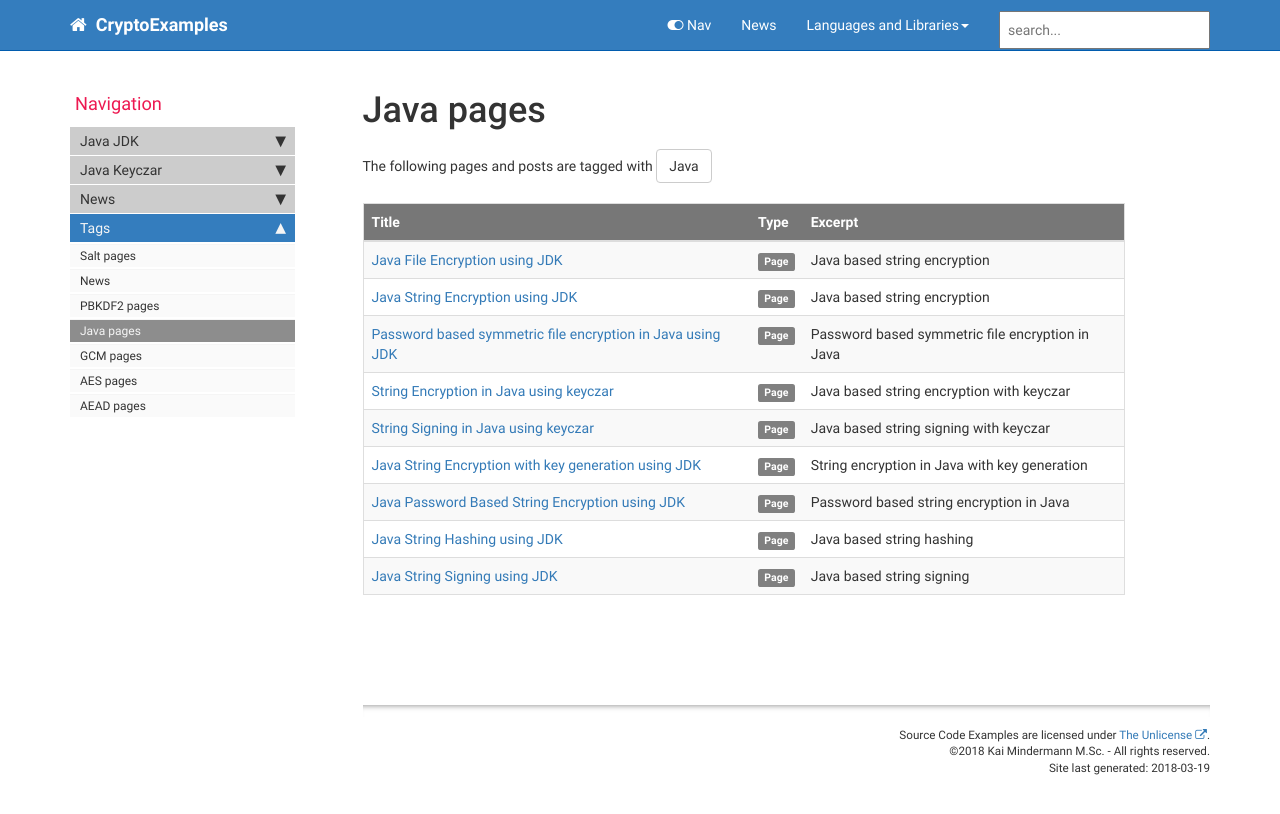
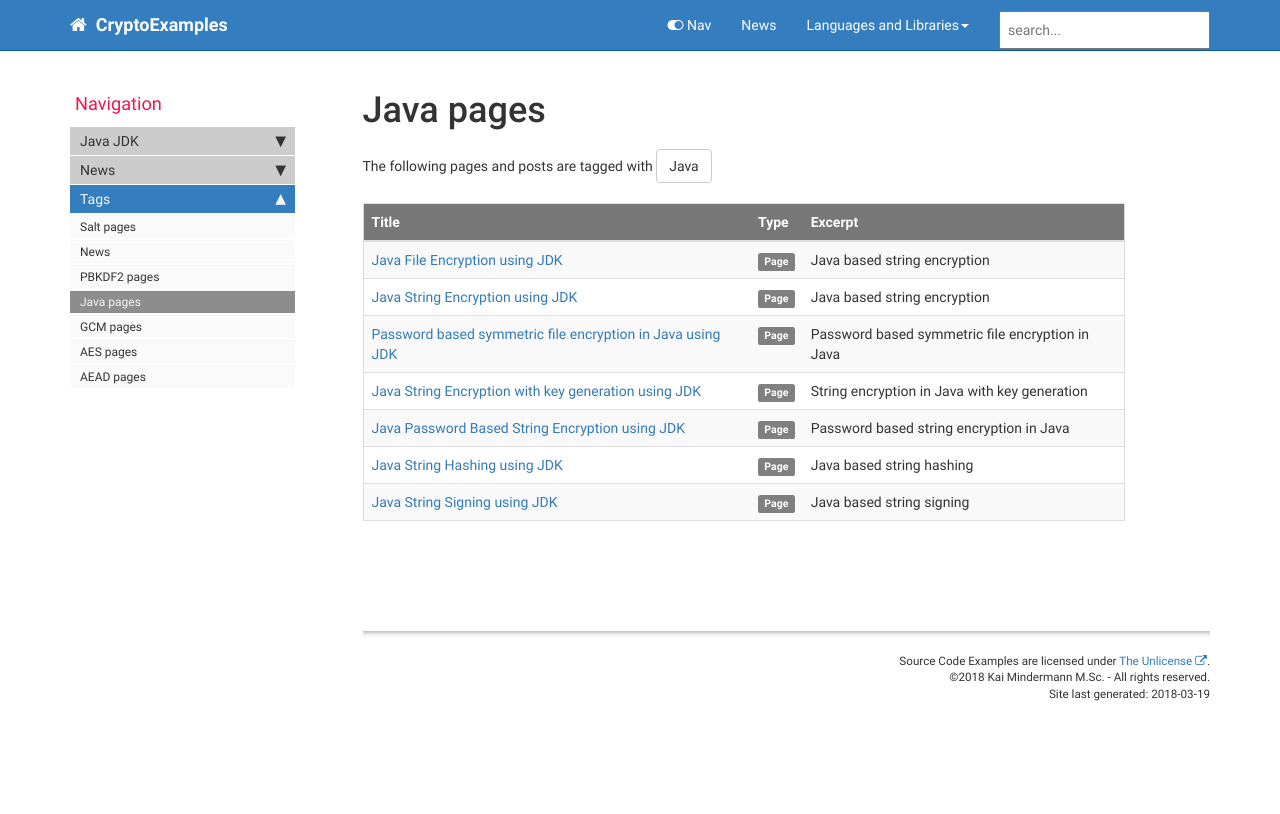
Before and after one commit to cryptoexamples/CryptoExamples, a Jekyll site: the page built from pages/tags/tag_Java.md, in a window 1280 px wide. Shown: the top 814 px of the page. Built offline with Jekyll 4.4.1, drawn with Linux system fonts in a browser that asks for light colours; nearby versions of some CDN libraries; comment, search, counter and statistics services are not loaded.

Commit message:
update submodul to point to newest commit (#8)
* update submodule

* move files into submodule

* move files into submodule

* adjust relative path to new file location

* adds comments for exclude behavior

````diff
--- a/_config.yml
+++ b/_config.yml
@@ -32,13 +32,19 @@ port: 4000
 # the port where the preview is rendered. You can leave this as is unless you have other Jekyll builds using this same port that might cause conflicts. in that case, use another port such as 4006.
 
 exclude:
+  # Exclude special subdirectories from build.
+  # These commmented out excludes do currently not work. If jekyll fixes the bug (https://github.com/jekyll/jekyll/issues/4791)
+  # that corrects the exclude/include behavior, the following can be used instead the "hardcoded" subdirectories
+  # - "*.yml"
+  # - "**.html"
+  # - "*/*/*/*"
+  - pages/java/java-crypto-examples/
+  - pages/java-keyczar/java-keyczar-crypto-examples/
+  # these are the files and directories that jekyll will exclude from the build
   - .idea/
   - .gitignore
   - .bundle/
   - vendor/
-  - pages/java/java-crypto-examples/
-  - pages/java-keyczar/java-keyczar-crypto-examples/
-# these are the files and directories that jekyll will exclude from the build
 
 feedback_subject_line: CryptoExamples
 
--- a/pages/java-keyczar/java_keyczar_landing_page.md
+++ /dev/null
@@ -1,19 +0,0 @@
----
-title: Java Crypto using Keyczar
-keywords: Java crypto example
-toc: false
-permalink: java_keyczar_landing_page.html
-folder: Java Keyczar
-is_landingpage: 1
----
-
-# Available Crypto Scenarios and Use Cases
-
-|                                                 | All in One                             | Easy Object oriented                 |
-|-------------------------------------------------|----------------------------------------|--------------------------------------|
-| Symmetric Encryption                            | [String Encryption ✔](java_keyczar_string_encryption_symmetric.html) |                     |
-| Asymmetric Encryption / Public Key Cryptography |                                        |                                      |
-| Key Storage                                     |                                        |                                      |
-| Hashing                                         |                                        | N/A                                  |
-| Crypto Provider Setup                           |                                        |                                      |
-| Digital Signatures                              | [String Signing ✔](java_keyczar_string_sign.html)                                       |                                      |
--- a/pages/java-keyczar/java_keyczar_string_encryption_symmetric.md
+++ /dev/null
@@ -1,36 +0,0 @@
----
-title: String Encryption in Java using keyczar
-keywords: sample
-summary: "Java based string encryption with keyczar"
-permalink: java_keyczar_string_encryption_symmetric.html
-folder: Java Keyczar
-tags: [Java, AES]
----
-
-## Use cases
-
-- String encryption
-
-## Preparations
-
-### Dependency on keyczar library
-
-Currently, keyczar is not available via Maven or similar dependency management systems. Therefore the easiest way to include the library is to add the libraries' jar-file to the classpath.
-
-### Key generation
-
-Keyczar stores encryption/deryption/signing-keys in a specific JSON-format.
-They have to be generated by the included `KeyczarTool` like the following:
-
-- java org.keyczar.KeyczarTool create --location=./key --purpose=crypt --name="Key"
-- java org.keyczar.KeyczarTool addkey --location=./key
-
-## Sample Code for Java based symmetric encryption using AES
-
-```java
-{% include_relative java-keyczar-crypto-examples/src/main/java/com/cryptoexamples/java/keyczar/ExampleStringEncryptionInOneMethod.java %}
-```
-
-
-
-{% include links.html %}
--- a/pages/java-keyczar/java_keyczar_string_sign.md
+++ /dev/null
@@ -1,37 +0,0 @@
----
-title: String Signing in Java using keyczar
-keywords: sample
-summary: "Java based string signing with keyczar"
-permalink: java_keyczar_string_sign.html
-folder: Java Keyczar
-tags: [Java, hash]
----
-
-## Use cases
-
-- verifying if a string has been changed
-
-## Preparations
-
-### Dependency on keyczar library
-
-Currently, keyczar is not available via Maven or similar dependency management systems. Therefore the easiest way to include the library is to add the libraries' jar-file to the classpath.
-
-### Key generation
-
-Keyczar stores encryption/deryption/signing-keys in a specific JSON-format.
-They have to be generated by the included `KeyczarTool` like the following:
-
-- java org.keyczar.KeyczarTool create --location=./rsaKey --purpose=crypt --asymmetric=rsa --name="RSA Key"
-- java org.keyczar.KeyczarTool addkey --location=./rsaKey --size=4096
-- java org.keyczar.KeyczarTool promote --location=./rsaKey --version=1
-
-## Sample Code for Java based signing of a String using RSA
-
-```java
-{% include_relative java-keyczar-crypto-examples/src/main/java/com/cryptoexamples/java/keyczar/ExampleSignatureInOneMethod.java %}
-```
-
-
-
-{% include links.html %}
````
